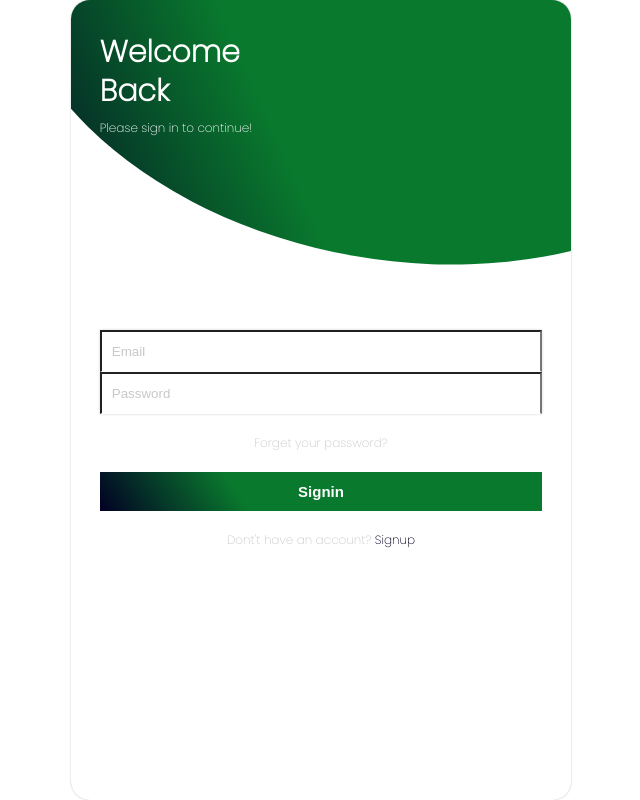
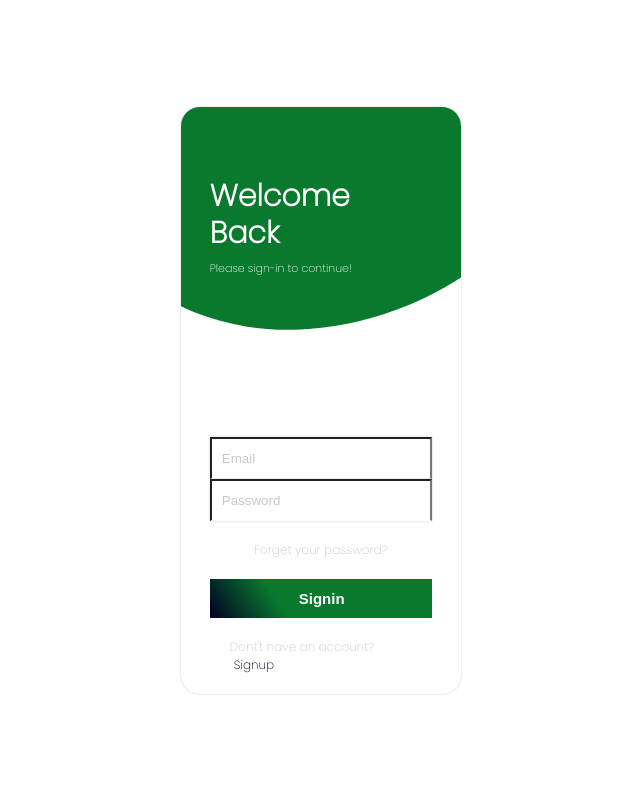
Before and after one commit to Build-Week-Water-My-Plants-4-45/front-end, a React (Create React App) app in the folder front-end/: page / in a window 1280 px wide. Shown: the whole page, without its empty margins (319-959 px from the left). Built offline with nearby package versions, Linux system fonts and the light colour scheme.

Commit message:
Styling (#5)
Co-authored-by: Raj Patel <rajpatel@Rajs-MacBook-Pro.local>

```diff
--- a/front-end/src/App.js
+++ b/front-end/src/App.js
@@ -1,8 +1,6 @@
+import './App.css';
 import styled from "styled-components";
-import { AccountBox } from "./components/marginer";
-import { Route, Switch } from 'react-router-dom';
-import Signup from './components/Signup';
-import Plant from './components/Plant';
+import { AccountBox } from "./components/accountBox";
 
 const AppContainer = styled.div`
   width: 100%;
@@ -16,21 +14,9 @@ const AppContainer = styled.div`
 function App() {
   return <AppContainer>
     <AccountBox />
+  </AppContainer>
 
-      <Switch>
 
-        <Route path='/sign-up'>
-          <Signup />
-        </Route>
-
-          //Plant route will change to dynamic route based on user, and plant id.
-        <Route path='/plant'>
-          <Plant />
-        </Route>
-
-      </Switch>
-
-  </AppContainer>
 }
 
 export default App;
--- a/front-end/src/Components/Signup.js
+++ /dev/null
@@ -1,23 +0,0 @@
-import React from "react";
-import { Link } from "react-router-dom"
-
-export default function Signup (props) {
-    return (
-        <div class="signup-container">
-            <h2>Signup</h2>
-
-
-            {/* Values need to be set from state for this to be a controlled component.  State has not yet been declared.
-                Submit button needs to call an onSubmit function.
-                Inputs need an onChange handler to update state, state has not yet been declared*/}
-            <form>
-                <input type='text' placeholder='Username' />
-                <input type='text' placeholder='Password'/>
-                <input type='text' placeholder='Phone Number (555-555-5555)'/>
-
-                <button>Sign Up</button>
-            </form>
-            <h3>Already have an account? <Link to='/sign-in'>Sign in</Link>.</h3>
-        </div>
-    )
-}
--- /dev/null
+++ b/front-end/src/Components/accountBox/accountContext.js
@@ -0,0 +1,3 @@
+import { createContext } from "react";
+
+export const AccountContext = createContext();
--- /dev/null
+++ b/front-end/src/Components/accountBox/index.jsx
@@ -0,0 +1,159 @@
+import React, { useState } from "react";
+import styled from "styled-components";
+import { LoginForm } from "./loginForm";
+import { motion } from "framer-motion";
+import { AccountContext } from "./accountContext";
+import { SignupForm } from "./signupForm";
+
+const BoxContainer = styled.div`
+  width: 280px;
+  min-height: 550px;
+  display: flex;
+  flex-direction: column;
+  border-radius: 19px;
+  background-color: #fff;
+  box-shadow: 0 0 2px rgba(15, 15, 15, 0.28);
+  position: relative;
+  overflow: hidden;
+`;
+
+const TopContainer = styled.div`
+  width: 100%;
+  height: 250px;
+  display: flex;
+  flex-direction: column;
+  justify-content: flex-end;
+  padding: 0 1.8em;
+  padding-bottom: 5em;
+`;
+
+const BackDrop = styled(motion.div)`
+  width: 160%;
+  height: 550px;
+  position: absolute;
+  display: flex;
+  flex-direction: column;
+  border-radius: 50%;
+  transform: rotate(60deg);
+  top: -290px;
+  left: -70px;
+  background: rgb(2,0,36);
+  background: linear-gradient(
+    58deg,
+    rgba(2,0,36,1) 0%,
+    rgba(9,121,45,1) 32%
+  );
+`;
+
+const HeaderContainer = styled.div`
+  width: 100%;
+  display: flex;
+  flex-direction: column;
+`;
+
+const HeaderText = styled.h2`
+  font-size: 30px;
+  font-weight: 600;
+  line-height: 1.24;
+  color: #fff;
+  z-index: 10;
+  margin: 0;
+`;
+
+const SmallText = styled.h5`
+  color: #fff;
+  font-weight: 500;
+  font-size: 11px;
+  z-index: 10;
+  margin: 0;
+  margin-top: 7px;
+`;
+
+const InnerContainer = styled.div`
+  width: 100%;
+  display: flex;
+  flex-direction: column;
+  padding: 0 1.8em;
+`;
+
+const backdropVariants = {
+  expanded: {
+    width: "233%",
+    height: "1050px",
+    borderRadius: "20%",
+    transform: "rotate(60deg)",
+  },
+  collapsed: {
+    width: "160%",
+    height: "550px",
+    borderRadius: "50%",
+    transform: "rotate(60deg)",
+  },
+};
+
+const expandingTransition = {
+  type: "spring",
+  duration: 2.3,
+  stiffness: 30,
+};
+
+export function AccountBox(props) {
+  const [isExpanded, setExpanded] = useState(false);
+  const [active, setActive] = useState("signin");
+
+  const playExpandingAnimation = () => {
+    setExpanded(true);
+    setTimeout(() => {
+      setExpanded(false);
+    }, expandingTransition.duration * 1000 - 1500);
+  };
+
+  const switchToSignup = () => {
+    playExpandingAnimation();
+    setTimeout(() => {
+      setActive("signup");
+    }, 400);
+  };
+
+  const switchToSignin = () => {
+    playExpandingAnimation();
+    setTimeout(() => {
+      setActive("signin");
+    }, 400);
+  };
+
+  const contextValue = { switchToSignup, switchToSignin };
+
+  return (
+    <AccountContext.Provider value={contextValue}>
+      <BoxContainer>
+        <TopContainer>
+          <BackDrop
+            initial={false}
+            animate={isExpanded ? "expanded" : "collapsed"}
+            variants={backdropVariants}
+            transition={expandingTransition}
+          />
+          {active === "signin" && (
+            <HeaderContainer>
+              <HeaderText>Welcome</HeaderText>
+              <HeaderText>Back</HeaderText>
+              <SmallText>Please sign-in to continue!</SmallText>
+            </HeaderContainer>
+          )}
+          {active === "signup" && (
+            <HeaderContainer>
+              <HeaderText>Create</HeaderText>
+              <HeaderText>Account</HeaderText>
+              <SmallText>Please sign-up to continue!</SmallText>
+            </HeaderContainer>
+          )}
+        </TopContainer>
+        <InnerContainer>
+          {active === "signin" && <LoginForm />}
+          {active === "signup" && <SignupForm />}
+        </InnerContainer>
+      </BoxContainer>
+    </AccountContext.Provider>
+  );
+}
--- /dev/null
+++ b/front-end/src/Components/accountBox/signupForm.jsx
@@ -0,0 +1,24 @@
+import React, { useContext } from "react";
+import { BoldLink, BoxContainer, FormContainer, Input, MutedLink, SubmitButton } from "./common";
+//  import { Marginer } from "../marginer"
+import { AccountContext } from "./accountContext";
+
+export function SignupForm(props) {
+    const { switchToSignin } = useContext(AccountContext);
+
+    return (
+        <BoxContainer>
+        <FormContainer>
+            <Input type="text" placeholder="Full Name" />
+            <Input type="email" placeholder="Email" />
+            <Input type="password" placeholder="Password" />
+            <Input type="password" placeholder="Confirm Password" />
+            <Input type="number" placeholder="Phone Number" />
+        </FormContainer>
+         {/* <Marginer direction="vertical" margin={10} /> */}
+            <SubmitButton type="submit"> Signup </SubmitButton>
+            {/* <Marginer direction="vertical" margin="1em" /> */}
+            <MutedLink href="#">Already have an account? <BoldLink href="#" onClick={switchToSignin} >Signin</BoldLink></MutedLink>
+    </BoxContainer>
+    );
+}
--- a/front-end/src/components/CreatePlant/CreatePlant.js
+++ b/front-end/src/components/CreatePlant/CreatePlant.js
@@ -1,4 +1,5 @@
 import React, { useState } from "react";
+import { useHistory } from "react-router-dom";
 
 const initialPlant = {
     nickname: '',
--- a/front-end/src/components/accountBox/common.jsx
+++ b/front-end/src/components/accountBox/common.jsx
@@ -28,6 +28,7 @@ export const BoldLink = styled.a`
     color: rgb(2,0,36);
     font-weight: 500;
     text-decoration: none;
+    margin: 0 4px;
 `;
 
 export const Input = styled.input`
@@ -44,7 +45,7 @@ export const Input = styled.input`
         color: rgba(200, 200, 200, 1);
     }
 
-    &::not(::last-of-type) {
+    &:not(:last-of-type) {
         border-bottom: 1.5px solid rgba(200, 200, 200, 0.4);
     }
 
--- a/front-end/src/components/accountBox/loginForm.jsx
+++ b/front-end/src/components/accountBox/loginForm.jsx
@@ -1,18 +1,28 @@
-import React from "react";
-import { BoldLink, BoxContainer, FormContainer, Input, MutedLink, SubmitButton } from "./common";
+import React, { useContext } from "react";
+import {
+    BoldLink,
+    BoxContainer,
+    FormContainer,
+    Input,
+    MutedLink,
+    SubmitButton
+} from "./common";
 //  import { Marginer } from "../marginer"
+import { AccountContext } from "./accountContext";
 
 export function LoginForm(props) {
+    const { switchToSignup } = useContext(AccountContext);
+
     return <BoxContainer>
         <FormContainer>
             <Input type="email" placeholder="Email" />
             <Input type="password" placeholder="Password" />
         </FormContainer>
-         {/* <Marginer direction="vertical" margin={5} /> */}
+         {/* <Marginer direction="vertical" margin={10} /> */}
          <MutedLink href="#">Forget your password?</MutedLink>
             {/* <Marginer direction="vertical" margin="1em" /> */}
             <SubmitButton type="submit"> Signin </SubmitButton>
             {/* <Marginer direction="vertical" margin="1em" /> */}
-            <MutedLink href="#">Dont't have an account? <BoldLink href="#" >Signup</BoldLink></MutedLink>
+            <MutedLink href="#">Dont't have an account?{" "} <BoldLink href="#" onClick={switchToSignup} >Signup</BoldLink></MutedLink>
     </BoxContainer>
 }
--- a/front-end/src/components/marginer/index.jsx
+++ /dev/null
@@ -1,91 +0,0 @@
-import React from "react";
-import styled from "styled-components";
-import { LoginForm } from "../accountBox/loginForm";
-
-const BoxContainer = styled.div`
-width: 500px;
-min-height: 800px;
-display: flex;
-flex-direction: column;
-border-radius: 19px;
-background-color: #fff;
-box-shadow: 0 0 2px rgba(15, 15, 15, 0.28);
-position: relative;
-overflow: hidden;
-`;
-
-const TopContainer = styled.div`
-width: 100%;
-height: 250px;
-display:flex;
-flex-direction: column;
-justify-content: space-around;
-padding: 0 1.8em;
-padding-bottom: 5em;
-`;
-
-const BackDrop = styled.div`
-width: 160%;
-height: 550px;
-position: absolute;
-display: flex;
-flex-direction: column;
-border-radius: 50%;
-transform: rotate(10deg);
-top: -290px;
-left: -70px;
-background: rgb(2,0,36);
-background: linear-gradient(
-56deg,
-rgba(2,0,36,1) 0%,
-rgba(9,121,45,1) 32%
-);
-`;
-
-const HeaderContainer = styled.div`
-width: 100%;
-display: flex;
-flex-direction: column;
-`;
-
-const HeaderText = styled.h2`
-font-size: 30px;
-font-weight: 600;
-line-height: 1.3;
-color: #fff;
-z-index: 10;
-margin: 0;
-`;
-const SmallText = styled.h5`
-    color: #fff;
-    font-weight: 500;
-    font-size: 12px;
-    z-index: 10;
-    margin: 0;
-    margin-top: 8px;
-`;
-
-const InnerContainer = styled.div`
-    width: 100%;
-    display: flex;
-    flex-direction: column;
-    padding: 0 1.8rem;
-    justify-content: space-around;
-`
-
-
-export function AccountBox(props) {
-    return <BoxContainer>
-        <TopContainer>
-            <BackDrop />
-            <HeaderContainer>
-                <HeaderText>Welcome</HeaderText>
-                <HeaderText>Back</HeaderText>
-                <SmallText>Please sign in to continue!</SmallText>
-            </HeaderContainer>
-        </TopContainer>
-        <InnerContainer>
-            <LoginForm />
-        </InnerContainer>
-    </BoxContainer>
-}
--- a/front-end/src/index.css
+++ b/front-end/src/index.css
@@ -24,3 +24,8 @@ code {
   font-family: source-code-pro, Menlo, Monaco, Consolas, 'Courier New',
     monospace;
 }
+
+#root {
+  width: 100%;
+  height: 100%;
+}
```
